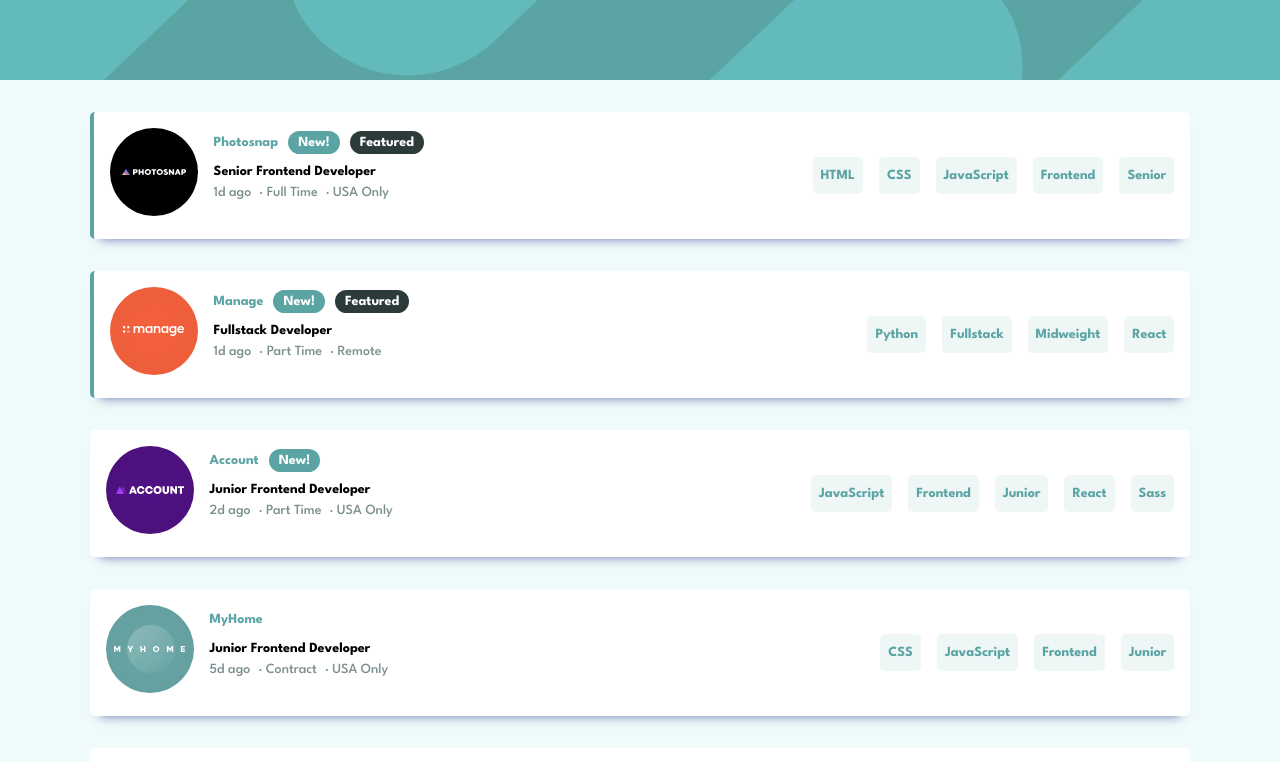
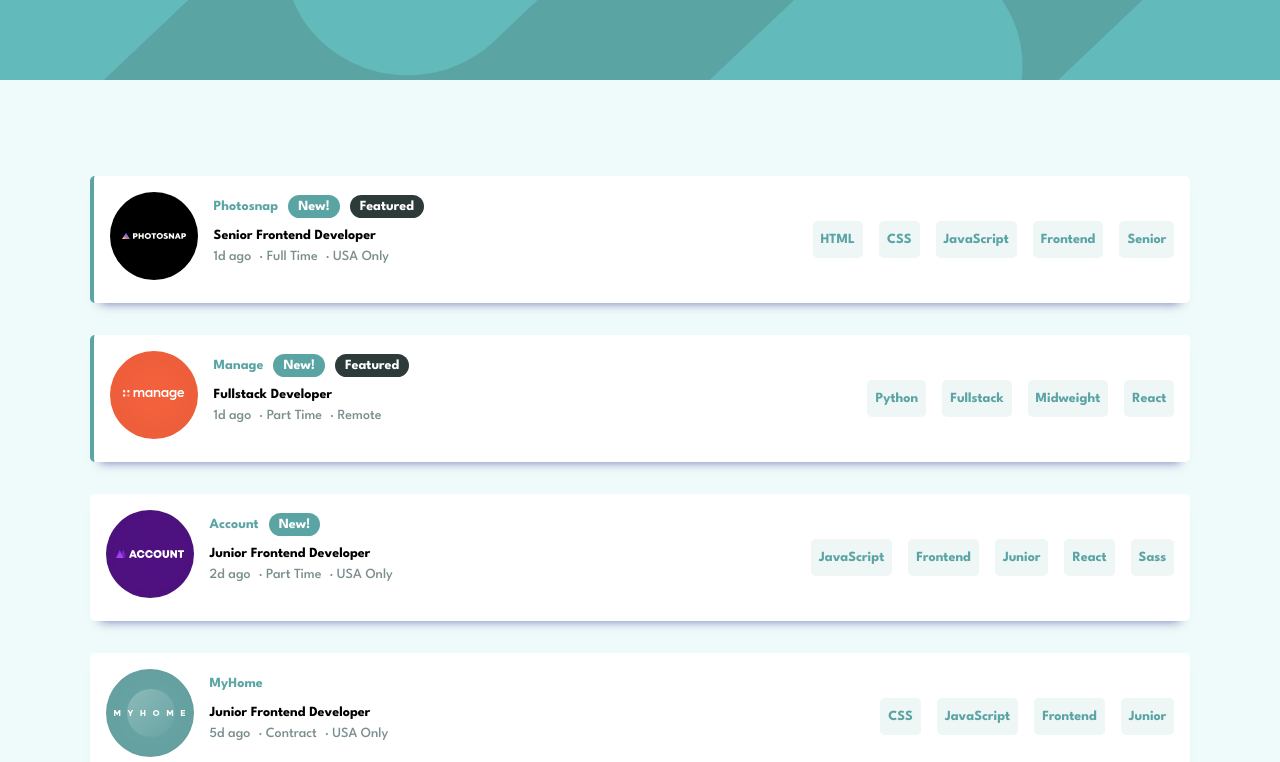
Before and after one commit to Robertron624/static-job-listing, a React (Vite) app: page / in a window 1280 px wide. Shown: the top 762 px of the page. Built offline with nearby package versions, Linux system fonts and the light colour scheme.

Commit message:
fix: filters container position

```diff
--- a/src/App.jsx
+++ b/src/App.jsx
@@ -31,9 +31,8 @@
 
     return (
         <>
-            <header></header>
-            <main>
-                {filters.length > 0 && (
+            <header>
+            {filters.length > 0 && (
                     <div className="filters-container">
                       <div className="filters">
                         {filters.map((filter, i) => (
@@ -60,6 +59,9 @@
                       </div>
                     </div>
                 )}
+            </header>
+            <main>
+
                 <ul className="container">
                     {jobs.map((job, i) => (
                         <li key={i}>
--- a/src/app.scss
+++ b/src/app.scss
@@ -25,6 +25,10 @@
     background-repeat: no-repeat;
     height: 80px;
     background-color: $desaturated-dark-cyan;
+    position: relative;
+    display: flex;
+    flex-direction: column;
+    align-items: center;
 
     @include desktop {
         background-image: url(/bg-header-desktop.svg);
@@ -39,6 +43,8 @@
     justify-content: center;
     font-size: 1.5rem;
     font-weight: 700;
+    position: relative;
+
     ul.container {
         padding: 0;
         margin: 0;
@@ -46,8 +52,12 @@
         display: flex;
         flex-direction: column;
         gap: 2rem;
-        margin-top: 2rem;
+        padding-top: 6rem;
+        padding-bottom: 4rem;
         width: 86%;
+    }
+
+
 }
 
 .filters-container {
@@ -58,11 +68,17 @@
     justify-content: space-between;
     width: 86%;
     display: flex;
+    position: absolute;
+    top: 40%;
 
+    @include desktop {
+        top: 64%;
+    }
 
     .clear-all {
         transition: all .3s ease-in-out;
         cursor: pointer;
+        font-size: 14px;
         &:hover {
             color: $desaturated-dark-cyan;
             text-decoration: underline;
@@ -85,6 +101,7 @@
         gap: .4rem;
         align-items: center;
         border-radius: 5px;
+        max-height: 1.8rem;
 
         span:first-child {
             padding: 0 .4rem;
@@ -107,4 +124,3 @@
         }
     }
 }
-}
--- a/src/components/Job.jsx
+++ b/src/components/Job.jsx
@@ -6,7 +6,6 @@
 
 
   const addFilter = (keyword) => {
-    console.log("function called !!")
     if (!filters.includes(keyword)) {
       setFilters([...filters, keyword])
     }
```
Lines whose indentation alone changed are shown as unchanged.
